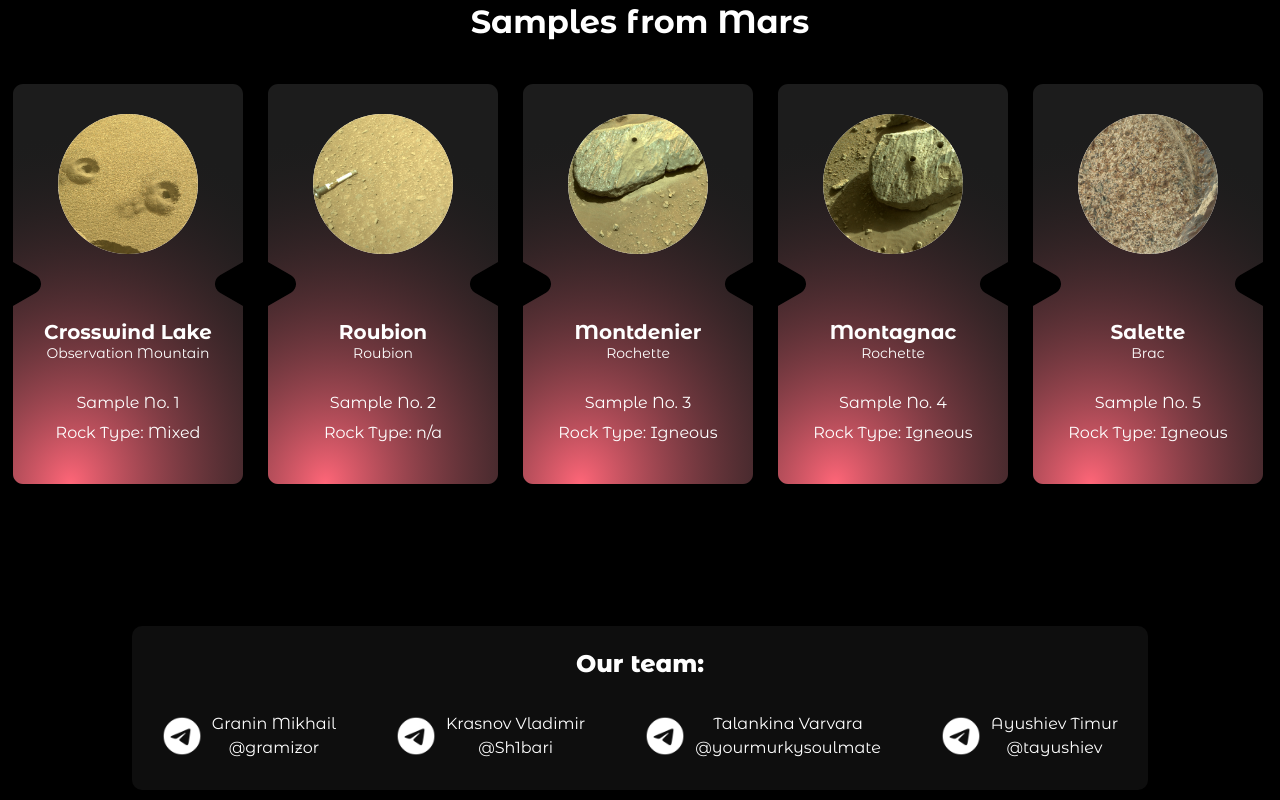
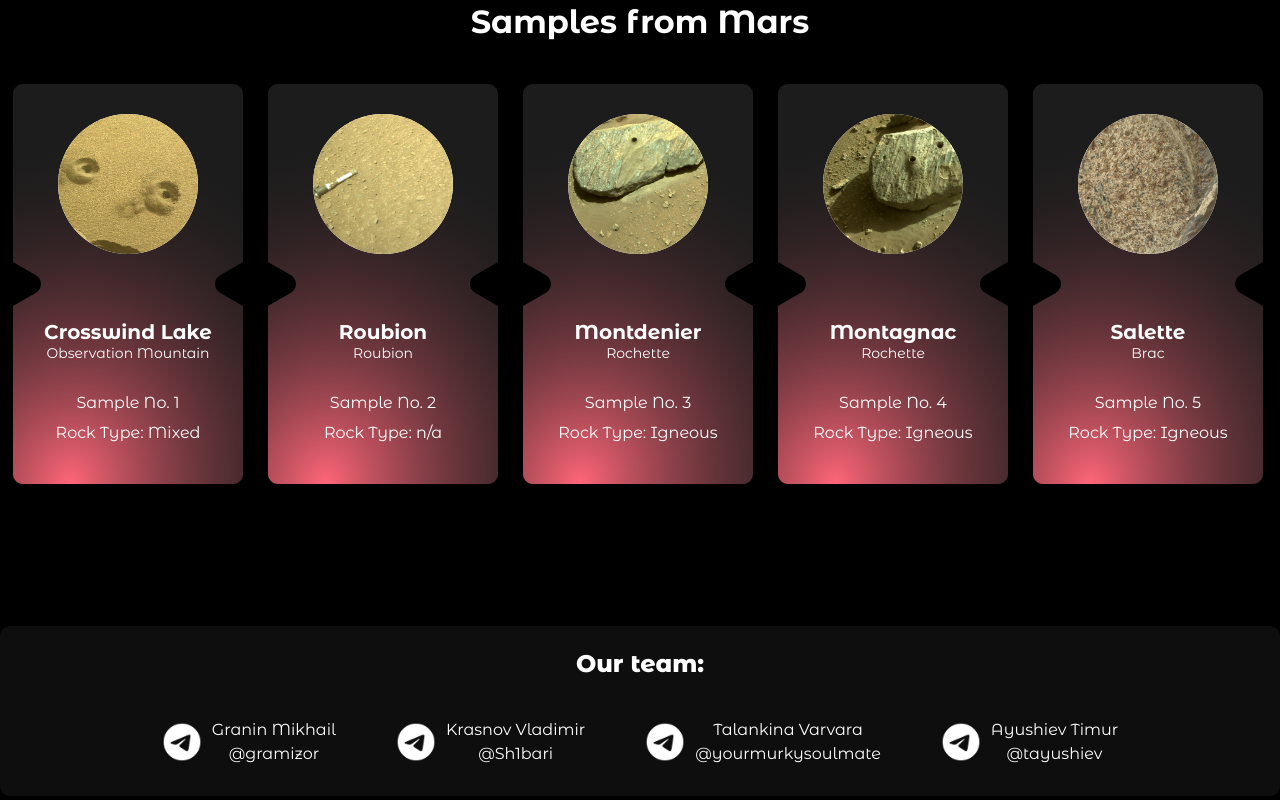
Before and after one commit to Tifftal/MarsRoverControlCenter, a React (Vite) app in the folder MarsRover/: page / in a window 1280 px wide. Shown: the part 1516-2316 px from the top of the page. Built offline with nearby package versions, Linux system fonts and the light colour scheme.

Commit message:
footer style

```diff
--- a/MarsRover/src/widgets/Footer/Footer.css
+++ b/MarsRover/src/widgets/Footer/Footer.css
@@ -17,10 +17,10 @@
 }
 
 .team {
+    width: 100%;
     background-color: rgba(28, 28, 28, 0.5);
     border-radius: 10px;
-    margin: 0 auto 10px auto;
-    /* margin-bottom: 5%; */
+    /* margin: 0 auto 10px auto; */
 }
 
 .team h1 {
```
